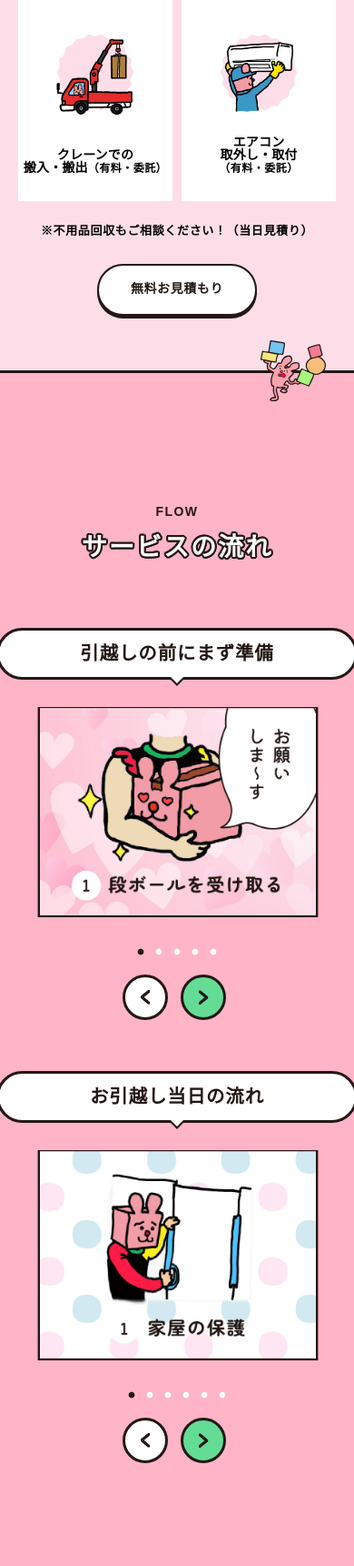
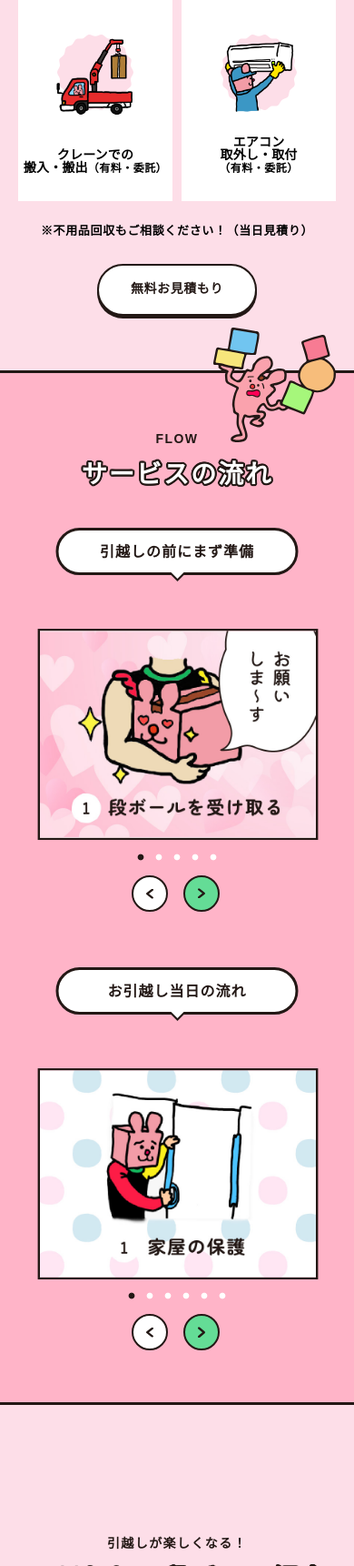
Before and after one commit to sumamin-inc-organization/takakura, a PHP site: page /src/service.html in a window 390 px wide. Shown: the part 3040-4761 px from the top of the page at 91% size. Run offline with PHP 8.4, Linux system fonts and the light colour scheme; some web fonts are replaced.

Commit message:
serviceページflowセクションのsp幅作成

```diff
--- a/src/assets/css/page.service.css
+++ b/src/assets/css/page.service.css
@@ -653,14 +653,6 @@ about
         margin-top: 75px;
     }
 /* -------------------------
-flow
-----------------------------*/
-    .flow__chara {
-        width: 18.38vw;
-        top: -9.25vw;
-        right: 7.93vw;
-    }
-/* -------------------------
 introduction
 ----------------------------*/
     .service__column--title {
@@ -848,4 +840,121 @@ introduction
     .service__about .more__btn--container {
         margin-top: 30px;
     }
+    /* -------------------------
+    flow
+    ----------------------------*/
+    .service__flow {
+        padding: 60px 5.12vw;
+    }
+    .flow__chara {
+        width: 135px;
+        top: -50px;
+        right: 5.12vw;
+    }
+    .flow__item:nth-child(2) {
+        margin-top: 110px;
+    }
+    .flow__item--title {
+        background-color: #fff;
+        border: 3px solid var(--textBlack);
+        border-radius: 50px;
+        color: var(--textBlack);
+        display: flex;
+        font-family: var(--fontZenMaruGothic);
+        font-size: var(--fontSize20);
+        font-weight: 700;
+        left: 50%;
+        margin-bottom: -30px;
+        padding: 15px 0;
+        width: 261px;
+        letter-spacing: 0.06rem;
+    }
+    .flow__item--title:before,
+    .flow__item--title:after {
+        border-left: 10px solid transparent;
+        border-right: 10px solid transparent;
+        border-top: 10px solid var(--textBlack);
+        bottom: -10px;
+        content: "";
+        left: 50%;
+        position: absolute;
+        transform: translateX(-50%);
+    }
+    .flow__item--title:after {
+        border-top: 10px solid #fff;
+        bottom: -7px;
+    }
+    .flow__inner {
+        margin-top: 40px;
+    }
+    .flow__item--title {
+        margin-bottom: 30px;
+    }
+    .flow__item--slide img {
+        width: 350px;
+    }
+    .service__flow .js-slide {
+        display: grid;
+        gap: 30px;
+        grid-template-columns: repeat(5, 1fr);
+        margin: 80px auto;
+        max-width: none;
+    }
+    .service__flow .js-slide {
+        display: block;
+        margin: 40px auto;
+        /* max-width: 1200px; */
+    }
+    .flow__item--slide img {
+        transform: scale(.8);
+        transition: transform .3s;
+    }
+
+    .flow__item--slide .slick-center {
+        margin-top: 0;
+        transition: all 0.6s;
+    }
+    .flow__item--slide img {
+        border: 3px solid var(--textBlack);
+        height: auto;
+        width: 380px;
+    }
+    .slick-dots {
+        bottom: 0px;
+    }
+    .slick-dots li {
+        margin: 0;
+    }
+    .slick-dots li button:before {
+        font-size: 8px;
+    }
+    .slick-dots li.slick-active button:before {
+        opacity: 1;
+        color: var(--textBlack);
+    }
+    .slick-prev {
+        left: calc(50% - 50px);
+        margin-right: 40px;
+    }
+    .slick-next {
+        left: 52%;
+    }
+    .slick-next, .slick-prev {
+        top: 110%;
+        width: 40px;
+        height: 40px;
+        color: #fff;
+    }
+    .slick-next::before, .slick-prev::before {
+        border: 2px solid var(--textBlack);
+        border-radius: 50%;
+        width: 36px;
+        height: 36px;
+    }
+    .slick-next::after  {
+        width: 8px;
+    }
+    .slick-prev::after {
+        width: 8px;
+    }
 }
--- a/src/assets/js/app.js
+++ b/src/assets/js/app.js
@@ -16,6 +16,15 @@ function initializeSlider() {
         centerMode: true,
         centerMode: true,
         centerPadding: "15%",
+        responsive: [
+            {
+                breakpoint: 767, // 399px以下のサイズに適用
+                settings: {
+                    centerPadding: "0%",
+                    slidesToShow: 1
+                },
+            },
+        ],
     });
 }
 
```
